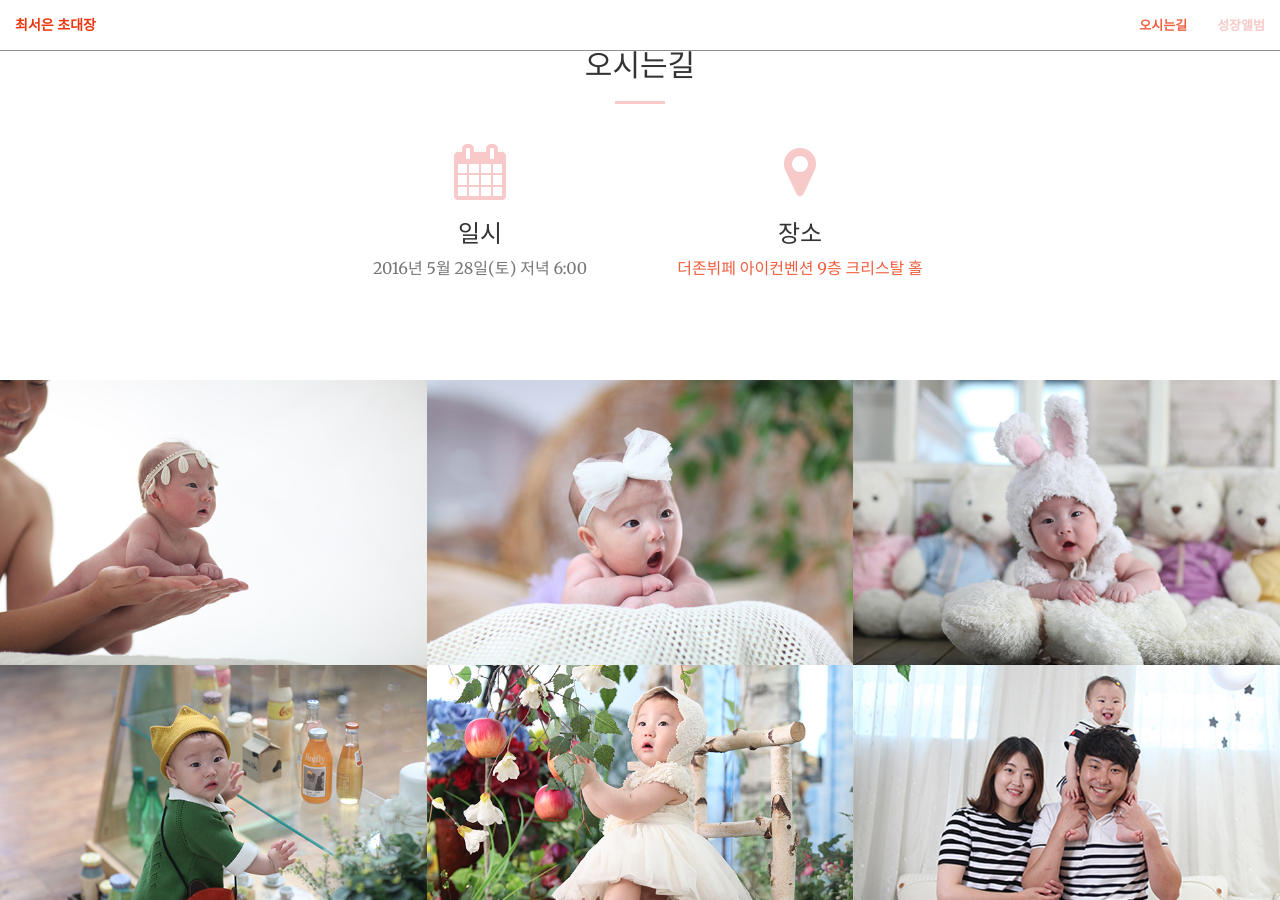
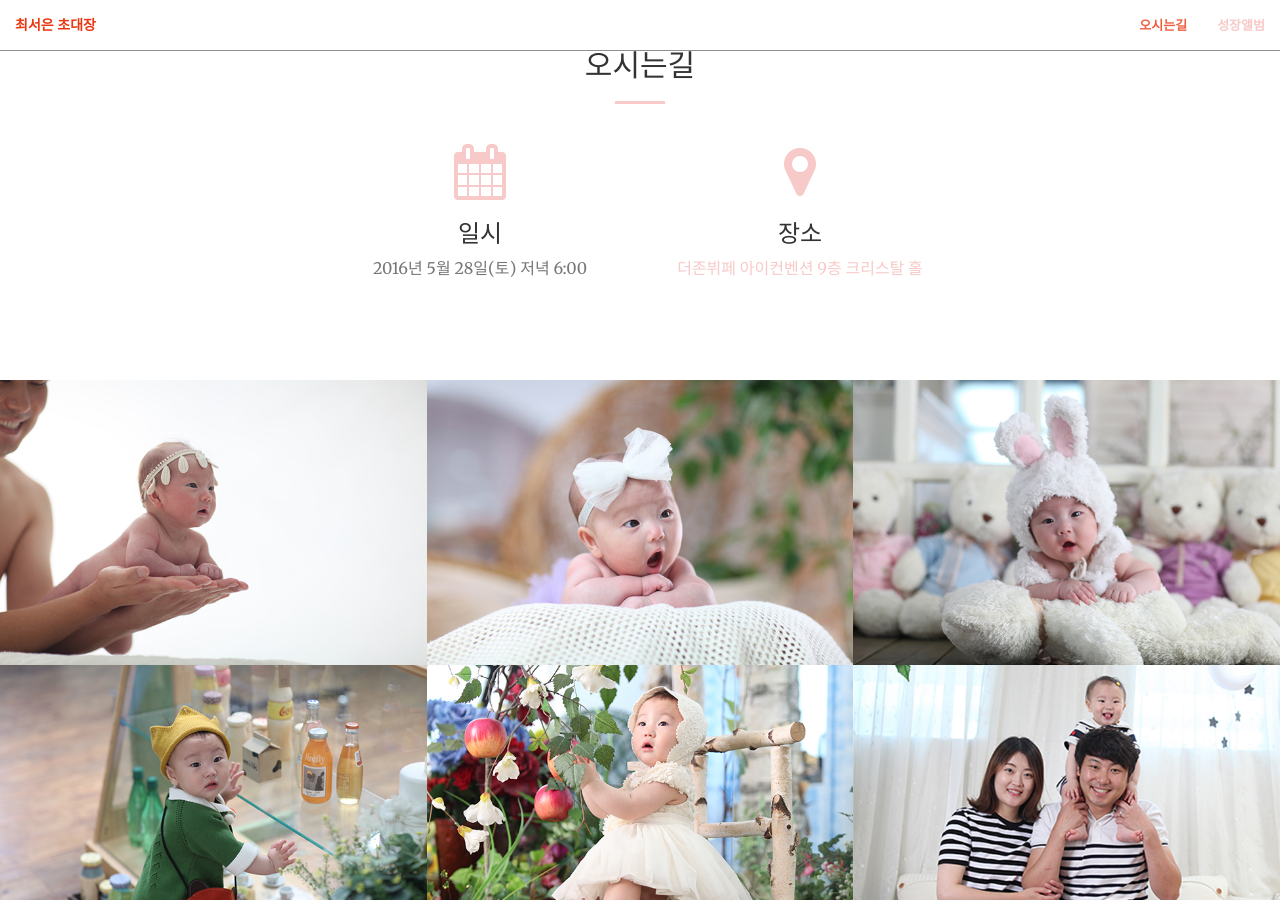
Before and after one commit to jaeseon-choi/jaeseon-choi.github.io, a Jekyll site: the page built from index.html, in a window 1280 px wide and 900 px high, scrolled down 1320 px. Built offline with Jekyll 4.4.1, drawn with Linux system fonts in a browser that asks for light colours.

Commit message:
디자인 검수내용수정

```diff
--- a/_sass/_base.scss
+++ b/_sass/_base.scss
@@ -20,10 +20,10 @@ hr.light {
 
 a {
     @include transition-all;
-    color: $theme-primary;
+    color:#f7cac9;
     &:hover,
     &:focus {
-        color: darken($theme-primary, 10%);
+        color: darken(#f7cac9, 10%);
     }
 }
 
```
